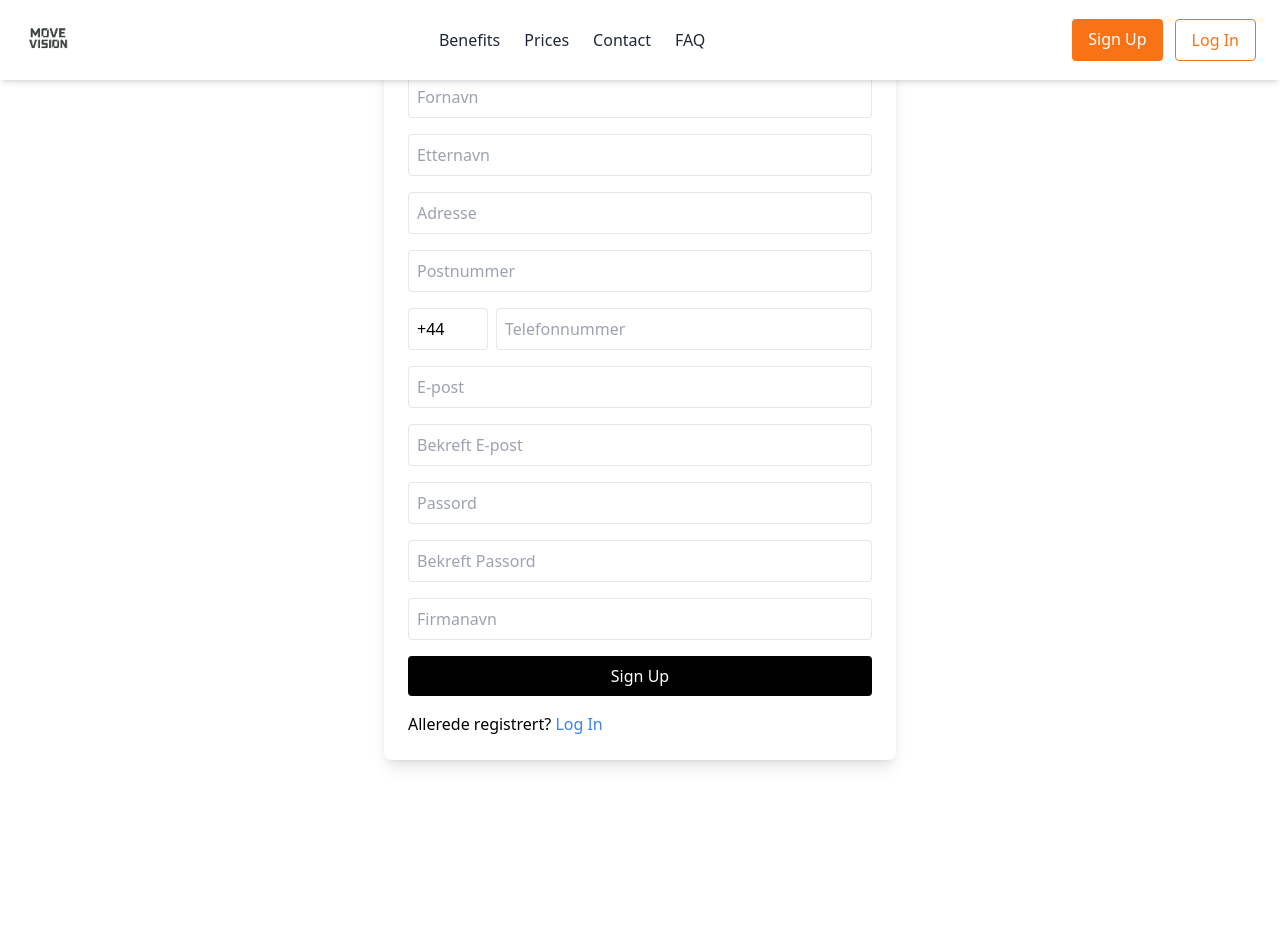
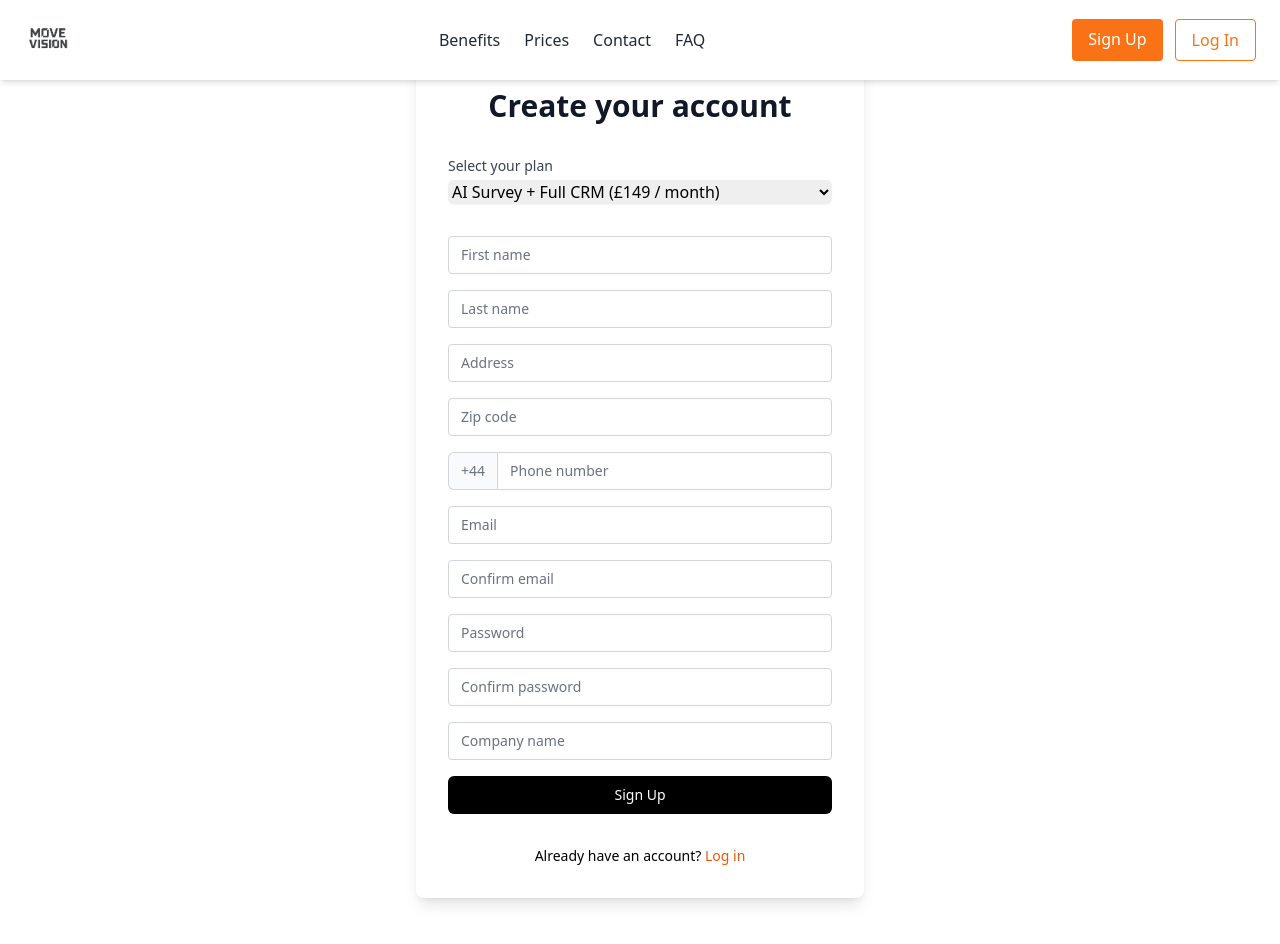
Before and after one commit to Gullmegler/mitt-prosjekt, a React (Create React App) app: page /signup in a window 1280 px wide. Before the commit the page ends 800 px from the top, so only its background shows below. Built offline with nearby package versions, Linux system fonts and the light colour scheme.

Commit message:
Update SignUp.jsx

```diff
--- a/src/components/SignUp.jsx
+++ b/src/components/SignUp.jsx
@@ -1,149 +1,120 @@
-import React, { useState } from 'react';
+import React from "react";
 
-const SignUp = () => {
-  const [firstName, setFirstName] = useState('');
-  const [lastName, setLastName] = useState('');
-  const [address, setAddress] = useState('');
-  const [zipCode, setZipCode] = useState('');
-  const [phoneCountryCode, setPhoneCountryCode] = useState('+44');
-  const [phone, setPhone] = useState('');
-  const [email, setEmail] = useState('');
-  const [confirmEmail, setConfirmEmail] = useState('');
-  const [password, setPassword] = useState('');
-  const [confirmPassword, setConfirmPassword] = useState('');
-  const [companyName, setCompanyName] = useState('');
-  const [error, setError] = useState('');
+export default function SignUp() {
+  return (
+    <div className="flex flex-col items-center justify-center py-12 px-4 sm:px-6 lg:px-8">
+      <div className="max-w-md w-full space-y-8 bg-white p-8 rounded-lg shadow-lg">
+        <h2 className="mt-2 text-center text-3xl font-extrabold text-gray-900">
+          Create your account
+        </h2>
 
-  const handleSignUp = (e) => {
-    e.preventDefault();
+        {/* Plan selection */}
+        <div>
+          <label htmlFor="plan" className="block text-sm font-medium text-gray-700">
+            Select your plan
+          </label>
+          <select
+            id="plan"
+            name="plan"
+            className="mt-1 block w-full rounded-md border-gray-300 shadow-sm focus:border-orange-500 focus:ring-orange-500"
+          >
+            <option value="crm">AI Survey + Full CRM (£149 / month)</option>
+            <option value="survey">AI Survey Access Only (£49 / month)</option>
+          </select>
+        </div>
 
-    if (email !== confirmEmail) {
-      setError('E-postadressene samsvarer ikke');
-      return;
-    }
-
-    if (password !== confirmPassword) {
-      setError('Passordene samsvarer ikke');
-      return;
-    }
-
-    try {
-      // Her kan du legge inn API-kall for registrering
-      console.log('User signed up:', {
-        firstName, lastName, address, zipCode, phone: `${phoneCountryCode}${phone}`, email, companyName
-      });
-      alert('Registrering fullført!');
-    } catch (err) {
-      setError('Feil under registrering');
-    }
-  };
-
-  return (
-    <div className="max-w-lg mx-auto p-6 bg-white shadow-lg rounded-lg">
-      <h2 className="text-3xl mb-4">Sign Up</h2>
-      {error && <div className="text-red-500 mb-2">{error}</div>}
-      <form onSubmit={handleSignUp}>
+        <form className="mt-6 space-y-4">
           <input
             type="text"
-          placeholder="Fornavn"
-          className="w-full mb-4 p-2 border rounded"
-          value={firstName}
-          onChange={(e) => setFirstName(e.target.value)}
+            name="firstName"
+            placeholder="First name"
             required
+            className="appearance-none rounded relative block w-full px-3 py-2 border border-gray-300 placeholder-gray-500 focus:outline-none focus:ring-orange-500 focus:border-orange-500 sm:text-sm"
           />
           <input
             type="text"
-          placeholder="Etternavn"
-          className="w-full mb-4 p-2 border rounded"
-          value={lastName}
-          onChange={(e) => setLastName(e.target.value)}
+            name="lastName"
+            placeholder="Last name"
             required
+            className="appearance-none rounded relative block w-full px-3 py-2 border border-gray-300 placeholder-gray-500 focus:outline-none focus:ring-orange-500 focus:border-orange-500 sm:text-sm"
           />
           <input
             type="text"
-          placeholder="Adresse"
-          className="w-full mb-4 p-2 border rounded"
-          value={address}
-          onChange={(e) => setAddress(e.target.value)}
+            name="address"
+            placeholder="Address"
             required
+            className="appearance-none rounded relative block w-full px-3 py-2 border border-gray-300 placeholder-gray-500 focus:outline-none focus:ring-orange-500 focus:border-orange-500 sm:text-sm"
           />
           <input
             type="text"
-          placeholder="Postnummer"
-          className="w-full mb-4 p-2 border rounded"
-          value={zipCode}
-          onChange={(e) => setZipCode(e.target.value)}
+            name="zip"
+            placeholder="Zip code"
             required
+            className="appearance-none rounded relative block w-full px-3 py-2 border border-gray-300 placeholder-gray-500 focus:outline-none focus:ring-orange-500 focus:border-orange-500 sm:text-sm"
           />
-        <div className="flex mb-4">
+          <div className="flex">
+            <span className="inline-flex items-center px-3 rounded-l-md border border-r-0 border-gray-300 bg-gray-50 text-gray-500 text-sm">
+              +44
+            </span>
             <input
               type="text"
-            placeholder="+44"
-            className="w-20 p-2 border rounded mr-2"
-            value={phoneCountryCode}
-            onChange={(e) => setPhoneCountryCode(e.target.value)}
+              name="phone"
+              placeholder="Phone number"
               required
-          />
-          <input
-            type="text"
-            placeholder="Telefonnummer"
-            className="flex-1 p-2 border rounded"
-            value={phone}
-            onChange={(e) => setPhone(e.target.value)}
-            required
+              className="appearance-none rounded-r relative block w-full px-3 py-2 border border-gray-300 placeholder-gray-500 focus:outline-none focus:ring-orange-500 focus:border-orange-500 sm:text-sm"
             />
           </div>
           <input
             type="email"
-          placeholder="E-post"
-          className="w-full mb-4 p-2 border rounded"
-          value={email}
-          onChange={(e) => setEmail(e.target.value)}
+            name="email"
+            placeholder="Email"
             required
+            className="appearance-none rounded relative block w-full px-3 py-2 border border-gray-300 placeholder-gray-500 focus:outline-none focus:ring-orange-500 focus:border-orange-500 sm:text-sm"
           />
           <input
             type="email"
-          placeholder="Bekreft E-post"
-          className="w-full mb-4 p-2 border rounded"
-          value={confirmEmail}
-          onChange={(e) => setConfirmEmail(e.target.value)}
+            name="confirmEmail"
+            placeholder="Confirm email"
             required
+            className="appearance-none rounded relative block w-full px-3 py-2 border border-gray-300 placeholder-gray-500 focus:outline-none focus:ring-orange-500 focus:border-orange-500 sm:text-sm"
           />
           <input
             type="password"
-          placeholder="Passord"
-          className="w-full mb-4 p-2 border rounded"
-          value={password}
-          onChange={(e) => setPassword(e.target.value)}
+            name="password"
+            placeholder="Password"
             required
+            className="appearance-none rounded relative block w-full px-3 py-2 border border-gray-300 placeholder-gray-500 focus:outline-none focus:ring-orange-500 focus:border-orange-500 sm:text-sm"
           />
           <input
             type="password"
-          placeholder="Bekreft Passord"
-          className="w-full mb-4 p-2 border rounded"
-          value={confirmPassword}
-          onChange={(e) => setConfirmPassword(e.target.value)}
+            name="confirmPassword"
+            placeholder="Confirm password"
             required
+            className="appearance-none rounded relative block w-full px-3 py-2 border border-gray-300 placeholder-gray-500 focus:outline-none focus:ring-orange-500 focus:border-orange-500 sm:text-sm"
           />
           <input
             type="text"
-          placeholder="Firmanavn"
-          className="w-full mb-4 p-2 border rounded"
-          value={companyName}
-          onChange={(e) => setCompanyName(e.target.value)}
+            name="company"
+            placeholder="Company name"
             required
+            className="appearance-none rounded relative block w-full px-3 py-2 border border-gray-300 placeholder-gray-500 focus:outline-none focus:ring-orange-500 focus:border-orange-500 sm:text-sm"
           />
-        <button type="submit" className="w-full bg-black text-white p-2 rounded hover:bg-gray-800">
+
+          <button
+            type="submit"
+            className="group relative w-full flex justify-center py-2 px-4 border border-transparent text-sm font-medium rounded-md text-white bg-black hover:bg-gray-800 focus:outline-none focus:ring-2 focus:ring-offset-2 focus:ring-orange-500"
+          >
             Sign Up
           </button>
         </form>
-      <div className="mt-4">
-        <p>
-          Allerede registrert? <a href="/login" className="text-blue-500">Log In</a>
-        </p>
+
+        <div className="text-sm text-center">
+          Already have an account?{" "}
+          <a href="/login" className="font-medium text-orange-600 hover:text-orange-500">
+            Log in
+          </a>
+        </div>
       </div>
     </div>
   );
-};
-
-export default SignUp;
+}
```
Lines whose indentation alone changed are shown as unchanged.
